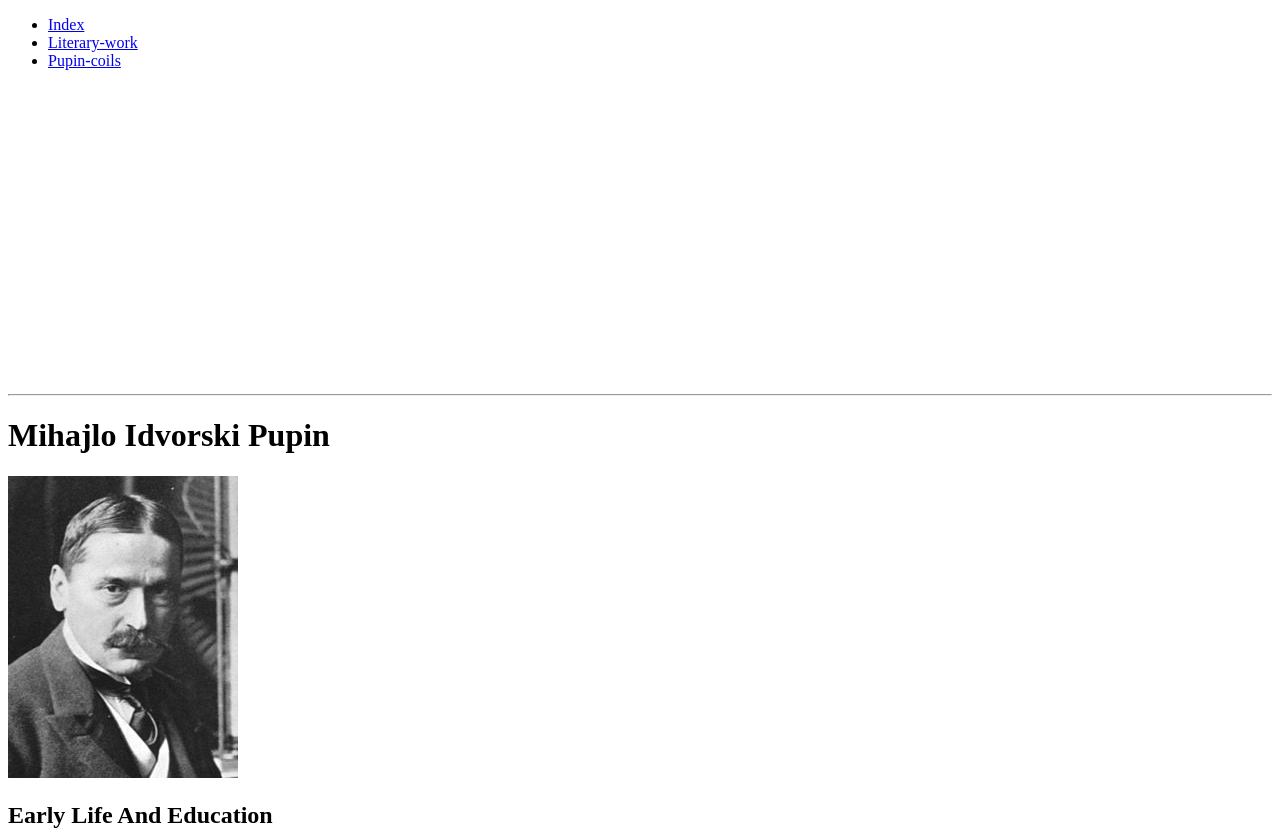
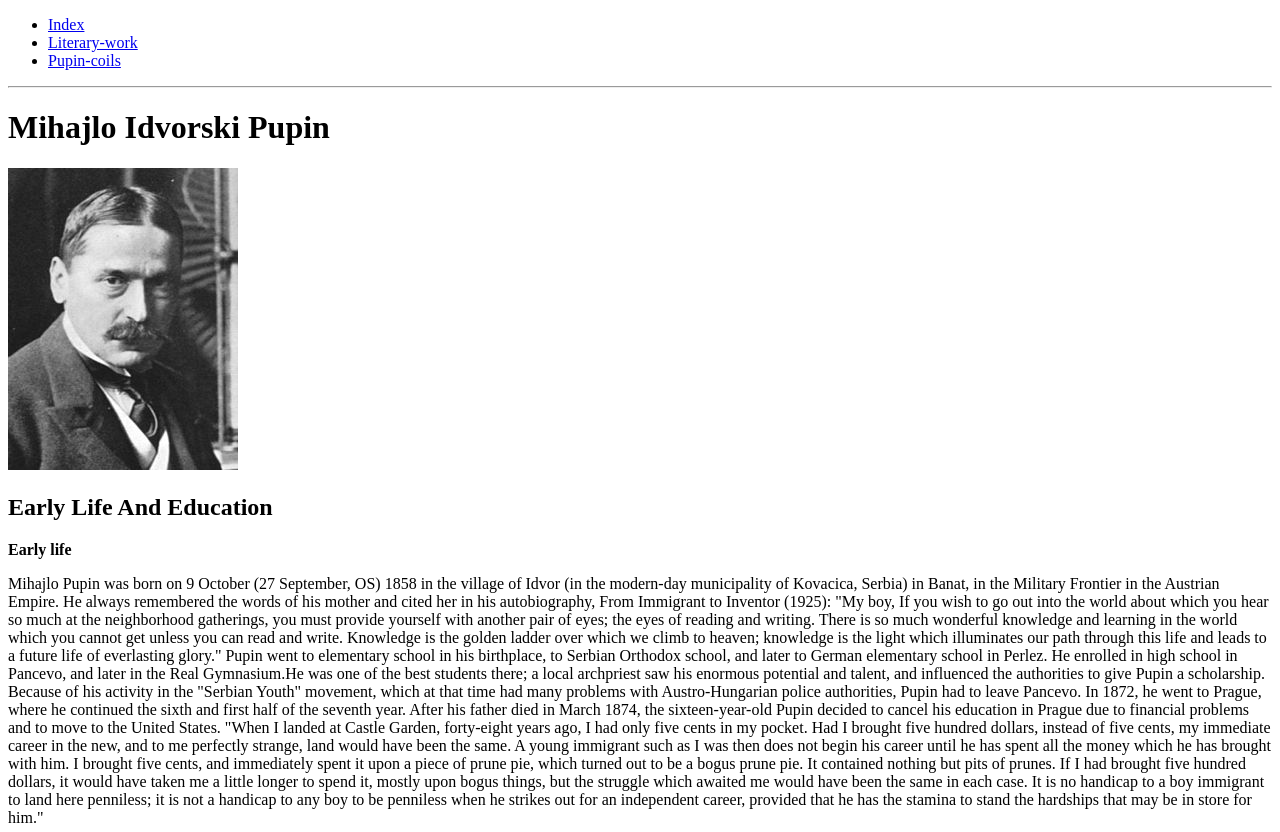
Before and after one commit to Javaudapte12/Pupin2, a plain HTML site: page index.html in a window 1280 px wide. Shown: the top 832 px of the page. Drawn offline with Linux system fonts and the light colour scheme.

Commit message:
delete box

```diff
--- a/index.html
+++ b/index.html
@@ -5,11 +5,6 @@
 	  <title>Early-Life-And-Education</title>
 
     <style>
-        div{
-          color: rgb(11, 235, 93);
-          width: 100px;
-          height: 100px;
-        }
 
 
 
@@ -32,16 +27,7 @@
           <li><a href="literary-work.html" target="_blank">Literary-work</a></li>
           <li><a href="pupin-coils.html" target="_blank">Pupin-coils</a></li>
         </ul>
-        <div id="box1">
 
-        </div>
-
-        <div id="box2">
-
-        </div>
-        <div id="box3">
-
-        </div>
 
 
 
```
